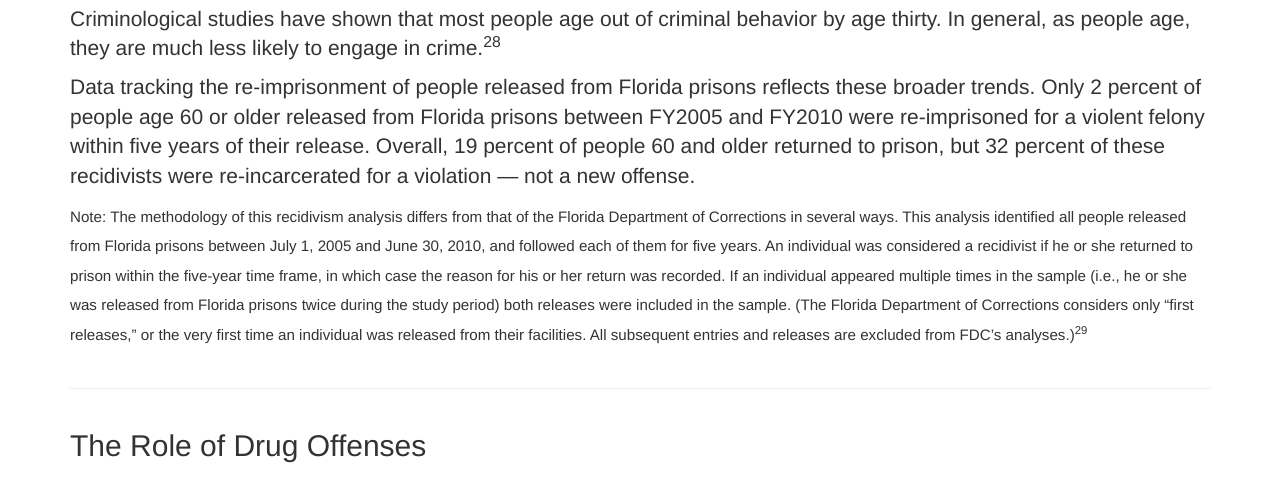
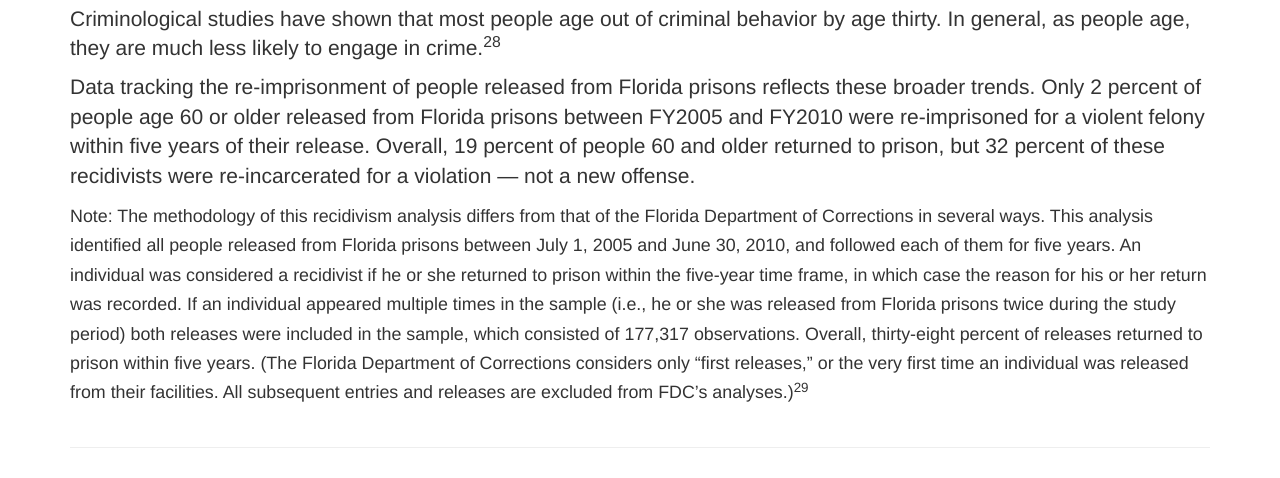
Before and after one commit to accountablejustice/report, a Jekyll site: the page built from _posts/2017-04-26-slide2.markdown, in a window 1280 px wide and 900 px high, scrolled down 17361 px, cut to the strip 54-532 px from the top of the window. Built offline with Jekyll 4.4.1, drawn with Linux system fonts in a browser that asks for light colours; nearby versions of some CDN libraries; library files that are not in the unit come from our copies.

Commit message:
adding to note on recidivism

```diff
--- a/_posts/2017-04-26-slide2.markdown
+++ b/_posts/2017-04-26-slide2.markdown
@@ -14,4 +14,4 @@ Criminological studies have shown that most people age out of criminal behavior
 
 Data tracking the re-imprisonment of people released from Florida prisons reflects these broader trends. Only 2 percent of people age 60 or older released from Florida prisons between FY2005 and FY2010 were re-imprisoned for a violent felony within five years of their release. Overall, 19 percent of people 60 and older returned to prison, but 32 percent of these recidivists were re-incarcerated for a violation --- not a new offense.
 
-<small><small>Note: The methodology of this recidivism analysis differs from that of the Florida Department of Corrections in several ways. This analysis identified all people released from Florida prisons between July 1, 2005 and June 30, 2010, and followed each of them for five years. An individual was considered a recidivist if he or she returned to prison within the five-year time frame, in which case the reason for his or her return was recorded. If an individual appeared multiple times in the sample (i.e., he or she was released from Florida prisons twice during the study period) both releases were included in the sample. (The Florida Department of Corrections considers only "first releases," or the very first time an individual was released from their facilities. All subsequent entries and releases are excluded from FDC's analyses.)<sup>29</sup></small></small>
+<small>Note: The methodology of this recidivism analysis differs from that of the Florida Department of Corrections in several ways. This analysis identified all people released from Florida prisons between July 1, 2005 and June 30, 2010, and followed each of them for five years. An individual was considered a recidivist if he or she returned to prison within the five-year time frame, in which case the reason for his or her return was recorded. If an individual appeared multiple times in the sample (i.e., he or she was released from Florida prisons twice during the study period) both releases were included in the sample, which consisted of 177,317 observations. Overall, thirty-eight percent of releases returned to prison within five years. (The Florida Department of Corrections considers only "first releases," or the very first time an individual was released from their facilities. All subsequent entries and releases are excluded from FDC's analyses.)<sup>29</sup></small>
```
